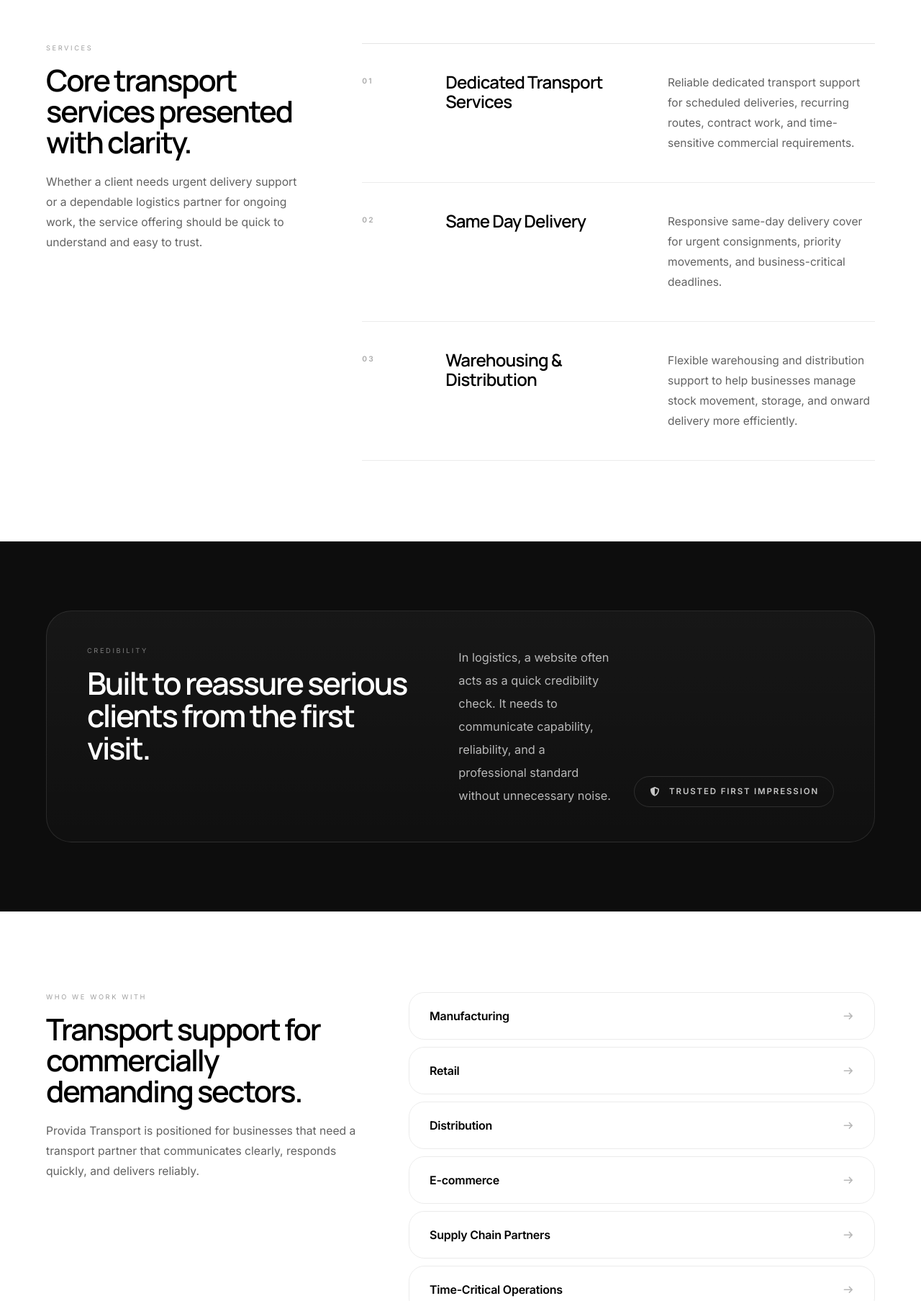
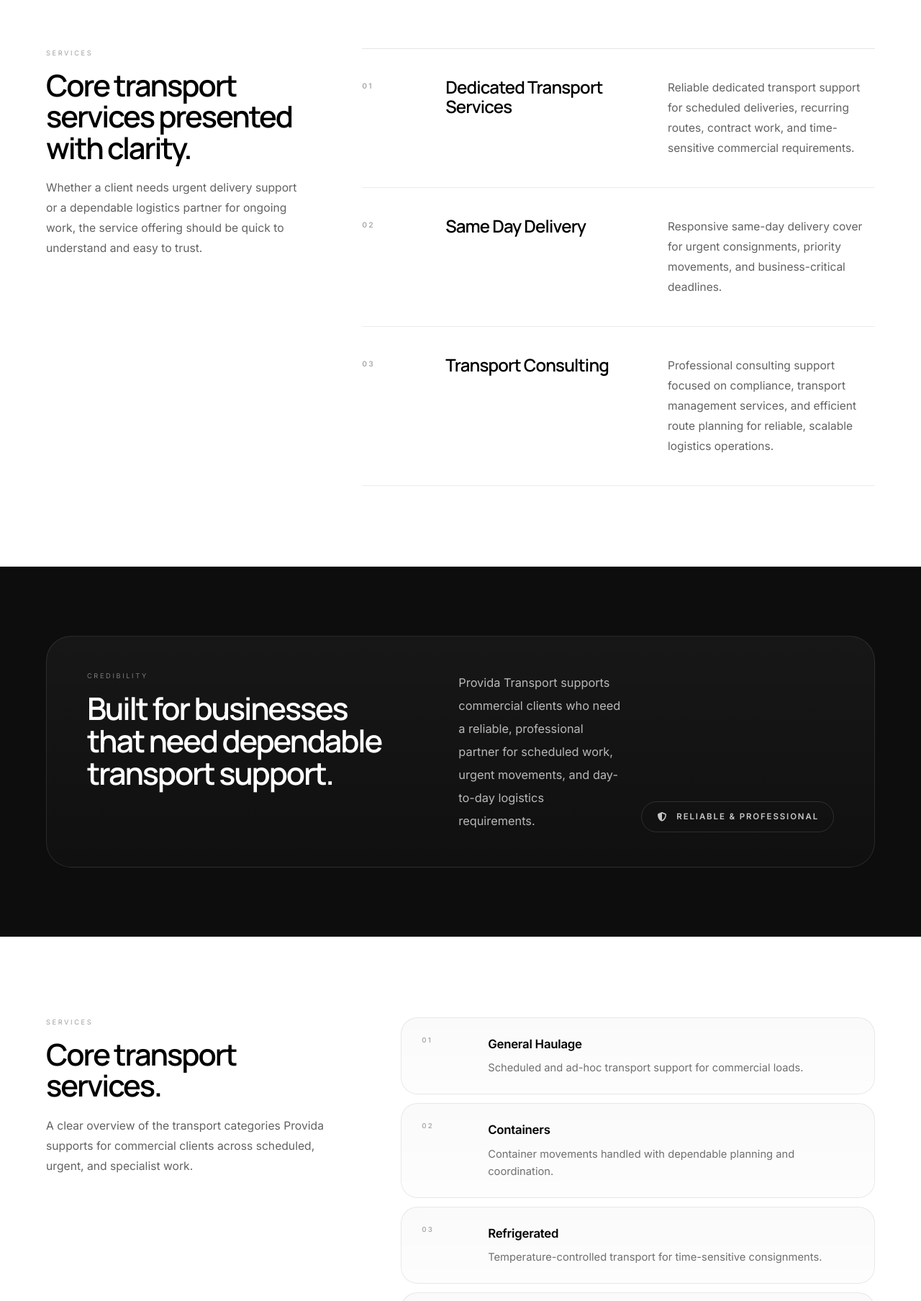
Before and after one commit to vaibhavbathla69/transport, a Next.js app: page / in a window 1280 px wide. Shown: the part 993-2800 px from the top of the page at 72% size. Built offline with nearby package versions, Linux system fonts and the light colour scheme.

Commit message:
Adjust hero layout for laptop breakpoint1

```diff
--- a/app/page.tsx
+++ b/app/page.tsx
@@ -87,19 +87,33 @@
     },
     {
       number: "03",
-      title: "Warehousing & Distribution",
+      title: "Transport Consulting",
       description:
-        "Flexible warehousing and distribution support to help businesses manage stock movement, storage, and onward delivery more efficiently.",
+        "Professional consulting support focused on compliance, transport management services, and efficient route planning for reliable, scalable logistics operations.",
     },
   ];
 
   const sectors = [
-    "Manufacturing",
-    "Retail",
-    "Distribution",
-    "E-commerce",
-    "Supply Chain Partners",
-    "Time-Critical Operations",
+    {
+      title: "General Haulage",
+      description: "Scheduled and ad-hoc transport support for commercial loads.",
+    },
+    {
+      title: "Containers",
+      description: "Container movements handled with dependable planning and coordination.",
+    },
+    {
+      title: "Refrigerated",
+      description: "Temperature-controlled transport for time-sensitive consignments.",
+    },
+    {
+      title: "Waste & Recycling",
+      description: "Reliable transport support for regulated waste and recycling operations.",
+    },
+    {
+      title: "Pallet Network",
+      description: "Efficient pallet distribution support for consistent day-to-day delivery work.",
+    },
   ];
 
   const principles = [
@@ -394,14 +408,7 @@
                 Provida Transport
               </div>
               <div className="mt-10 flex items-center justify-center">
-                <DotLottieReact
-                  src="/Delivery Truck _ Ignite Animation.lottie"
-                  autoplay
-                  speed={1}
-                  layout={{ fit: "contain", align: [0.5, 0.56] }}
-                  renderConfig={{ autoResize: true }}
-                  className="h-[150px] w-[220px] sm:h-[180px] sm:w-[260px] md:h-[220px] md:w-[340px]"
-                />
+                <div className="h-[1px] w-24 bg-black/12 sm:w-28" />
               </div>
               <div className="mt-7 max-w-[300px] text-[0.74rem] uppercase tracking-[0.16em] text-black/34 sm:mt-8 sm:max-w-[340px] sm:text-[0.86rem] sm:tracking-[0.18em]">
                 Dedicated transport and time-critical delivery support
@@ -412,12 +419,12 @@
       </AnimatePresence>
 
       <header className="sticky top-0 z-[100] border-b border-black/6 bg-white/92 backdrop-blur-xl">
-        <div className="mx-auto flex max-w-[1520px] items-center justify-between px-4 py-3 sm:px-6 md:px-10 md:py-5 xl:px-16">
+        <div className="mx-auto flex max-w-[1520px] items-center justify-between px-6 py-3 sm:px-8 md:px-10 md:py-5 xl:px-16">
           <a href="#hero" className="flex items-center">
             <img
               src="/provida-logo.jpeg"
               alt="Provida Transport logo"
-              className="h-8 w-auto object-contain sm:h-9 md:h-11"
+              className="h-11 w-auto object-contain sm:h-12 md:h-14"
             />
           </a>
 
@@ -564,7 +571,9 @@
               </div>
               <h1 className="font-display max-w-[860px] text-[3rem] leading-[0.92] tracking-[-0.065em] text-black sm:text-[3.8rem] md:text-[5.8rem] xl:text-[7.6rem]">
                 <span className="block">Transport,</span>
-                <span className="block text-black/64">done properly</span>
+                <span className="block pl-[0.08em] text-black/64 sm:pl-[0.1em]">
+                  done right
+                </span>
               </h1>
             </div>
 
@@ -643,11 +652,11 @@
               </div>
               <div>
                 <div className="text-[0.6rem] font-semibold uppercase tracking-[0.22em] text-black/40 sm:text-[0.64rem] sm:tracking-[0.24em]">
-                  Distribution support
+                  Transport consulting
                 </div>
                 <div className="mt-2 text-[0.92rem] leading-7 text-black/64 sm:text-[0.96rem]">
-                  Warehousing and onward delivery support to keep operations
-                  moving cleanly and efficiently.
+                  Compliance, transport management, and route planning support
+                  for reliable, scalable logistics operations.
                 </div>
               </div>
             </div>
@@ -659,15 +668,15 @@
         id="services"
         className="mx-auto max-w-[1440px] px-4 py-16 sm:px-6 sm:py-18 md:px-10 md:py-24 xl:px-16 xl:py-28"
       >
-        <div className="grid gap-10 sm:gap-12 xl:grid-cols-[0.68fr_1.32fr] xl:gap-18">
-          <div>
+        <div className="grid justify-items-center gap-10 sm:gap-12 xl:grid-cols-[0.68fr_1.32fr] xl:justify-items-stretch xl:gap-18">
+          <div className="text-center xl:text-left">
             <div className="text-[0.58rem] uppercase tracking-[0.28em] text-black/38">
               Services
             </div>
             <h2 className="font-display mt-4 max-w-[420px] text-[1.7rem] leading-[1.04] tracking-[-0.05em] text-black sm:text-[1.95rem] md:text-[2.6rem]">
               Core transport services presented with clarity.
             </h2>
-            <p className="mt-4 max-w-md text-[0.94rem] leading-7 text-black/62 sm:mt-5 sm:text-[0.98rem]">
+            <p className="mx-auto mt-4 max-w-md text-[0.94rem] leading-7 text-black/62 sm:mt-5 sm:text-[0.98rem] xl:mx-0">
               Whether a client needs urgent delivery support or a dependable
               logistics partner for ongoing work, the service offering should be
               quick to understand and easy to trust.
@@ -703,22 +712,22 @@
                 Credibility
               </div>
               <h2 className="font-display mt-4 max-w-[520px] text-[1.72rem] leading-[1.04] tracking-[-0.05em] text-white sm:text-[2rem] md:text-[2.7rem]">
-                Built to reassure serious clients from the first visit.
+                Built for businesses that need dependable transport support.
               </h2>
             </div>
 
             <div className="grid gap-5 md:grid-cols-[1fr_auto] md:items-end md:gap-7">
               <p className="max-w-[720px] text-[0.94rem] leading-7 text-white/70 sm:text-[1.02rem] sm:leading-8">
-                In logistics, a website often acts as a quick credibility check.
-                It needs to communicate capability, reliability, and a
-                professional standard without unnecessary noise.
+                Provida Transport supports commercial clients who need a
+                reliable, professional partner for scheduled work, urgent
+                movements, and day-to-day logistics requirements.
               </p>
               <div className="inline-flex items-center gap-3 rounded-full border border-white/12 px-4 py-3 text-[0.66rem] font-semibold uppercase tracking-[0.14em] text-white/76 sm:px-5 sm:text-[0.72rem] sm:tracking-[0.16em]">
                 <FontAwesomeIcon
                   icon={faShieldHalvedIcon}
                   className="text-[0.8rem]"
                 />
-                Trusted first impression
+                Reliable & Professional
               </div>
             </div>
           </div>
@@ -726,34 +735,39 @@
       </section>
 
       <section id="sectors" className="bg-white text-black">
-        <div className="mx-auto grid max-w-[1440px] gap-10 px-4 py-16 sm:px-6 sm:py-18 md:px-10 md:py-24 xl:grid-cols-[0.8fr_1.2fr] xl:gap-18 xl:px-16 xl:py-28">
-          <div>
+        <div className="mx-auto grid max-w-[1440px] justify-items-center gap-10 px-4 py-16 sm:px-6 sm:py-18 md:px-10 md:py-24 xl:grid-cols-[0.78fr_1.22fr] xl:justify-items-stretch xl:gap-18 xl:px-16 xl:py-28">
+          <div className="text-center xl:text-left">
             <div className="text-[0.58rem] uppercase tracking-[0.28em] text-black/38">
-              Who we work with
+              Services
             </div>
-            <h2 className="font-display mt-4 max-w-[400px] text-[1.7rem] leading-[1.04] tracking-[-0.05em] text-black sm:text-[1.95rem] md:text-[2.6rem]">
-              Transport support for commercially demanding sectors.
+            <h2 className="font-display mt-4 max-w-[420px] text-[1.7rem] leading-[1.04] tracking-[-0.05em] text-black sm:text-[1.95rem] md:text-[2.6rem]">
+              Core transport services.
             </h2>
-            <p className="mt-4 max-w-md text-[0.94rem] leading-7 text-black/62 sm:mt-5 sm:text-[0.98rem]">
-              Provida Transport is positioned for businesses that need a
-              transport partner that communicates clearly, responds quickly, and
-              delivers reliably.
+            <p className="mx-auto mt-4 max-w-md text-[0.94rem] leading-7 text-black/62 sm:mt-5 sm:text-[0.98rem] xl:mx-0">
+              A clear overview of the transport categories Provida supports for
+              commercial clients across scheduled, urgent, and specialist work.
             </p>
           </div>
 
-          <div className="grid gap-2.5">
-            {sectors.map((sector) => (
+          <div className="grid gap-3">
+            {sectors.map((sector, index) => (
               <div
-                key={sector}
-                className="flex items-center justify-between rounded-[1.15rem] border border-black/8 px-4 py-4 transition hover:border-black/16 sm:rounded-[1.35rem] sm:px-6 sm:py-5 md:px-7"
+                key={sector.title}
+                className="rounded-[1.2rem] border border-black/8 bg-[linear-gradient(180deg,rgba(0,0,0,0.02)_0%,rgba(0,0,0,0.008)_100%)] px-4 py-4 sm:rounded-[1.45rem] sm:px-6 sm:py-5 md:px-7 md:py-6"
               >
-                <div className="pr-4 text-[0.95rem] font-semibold tracking-[-0.015em] text-black sm:text-[1rem]">
-                  {sector}
+                <div className="grid gap-2 md:grid-cols-[72px_1fr] md:gap-5">
+                  <div className="text-[0.58rem] font-semibold uppercase tracking-[0.22em] text-black/32 sm:text-[0.6rem]">
+                    {String(index + 1).padStart(2, "0")}
+                  </div>
+                  <div>
+                    <div className="text-[0.98rem] font-semibold tracking-[-0.015em] text-black sm:text-[1.05rem]">
+                      {sector.title}
+                    </div>
+                    <p className="mt-2 max-w-[560px] text-[0.88rem] leading-6 text-black/56 sm:text-[0.92rem]">
+                      {sector.description}
+                    </p>
+                  </div>
                 </div>
-                <FontAwesomeIcon
-                  icon={faArrowRightIcon}
-                  className="text-[0.78rem] text-black/28"
-                />
               </div>
             ))}
           </div>
@@ -764,18 +778,18 @@
         id="approach"
         className="mx-auto max-w-[1440px] px-4 py-16 sm:px-6 sm:py-18 md:px-10 md:py-24 xl:px-16 xl:py-28"
       >
-        <div className="grid gap-10 xl:grid-cols-[0.74fr_1.26fr] xl:gap-18">
-          <div>
+        <div className="grid justify-items-center gap-10 xl:grid-cols-[0.74fr_1.26fr] xl:justify-items-stretch xl:gap-18">
+          <div className="text-center xl:text-left">
             <div className="text-[0.58rem] uppercase tracking-[0.28em] text-black/38">
               Approach
             </div>
             <h2 className="font-display mt-4 max-w-[420px] text-[1.7rem] leading-[1.04] tracking-[-0.05em] text-black sm:text-[1.95rem] md:text-[2.6rem]">
               Why businesses choose Provida Transport.
             </h2>
-            <p className="mt-4 max-w-md text-[0.94rem] leading-7 text-black/62 sm:mt-5 sm:text-[0.98rem]">
-              The site should help prospective clients understand not just what
-              Provida does, but why the business is a dependable partner to work
-              with.
+            <p className="mx-auto mt-4 max-w-md text-[0.94rem] leading-7 text-black/62 sm:mt-5 sm:text-[0.98rem] xl:mx-0">
+              Provida Transport is built around clear communication, responsive
+              service, and the dependable support commercial clients need from a
+              trusted transport partner.
             </p>
           </div>
 
@@ -798,18 +812,18 @@
       </section>
 
       <section id="quote" className="border-y border-black/8 bg-[#fbfbfb]">
-        <div className="mx-auto grid max-w-[1440px] gap-10 px-4 py-16 sm:px-6 sm:py-18 md:px-10 md:py-24 xl:grid-cols-[0.78fr_1.22fr] xl:gap-18 xl:px-16 xl:py-28">
-          <div>
+        <div className="mx-auto grid max-w-[1440px] justify-items-center gap-10 px-4 py-16 sm:px-6 sm:py-18 md:px-10 md:py-24 xl:grid-cols-[0.78fr_1.22fr] xl:justify-items-stretch xl:gap-18 xl:px-16 xl:py-28">
+          <div className="text-center xl:text-left">
             <div className="text-[0.58rem] uppercase tracking-[0.28em] text-black/38">
               Request a Quote
             </div>
             <h2 className="font-display mt-4 max-w-[420px] text-[1.7rem] leading-[1.04] tracking-[-0.05em] text-black sm:text-[1.95rem] md:text-[2.6rem]">
               Request a quote.
             </h2>
-            <p className="mt-4 max-w-md text-[0.94rem] leading-7 text-black/62 sm:mt-5 sm:text-[0.98rem]">
-              A simple enquiry form gives prospective clients a direct way to
-              discuss delivery requirements, recurring transport needs, or
-              distribution support.
+            <p className="mx-auto mt-4 max-w-md text-[0.94rem] leading-7 text-black/62 sm:mt-5 sm:text-[0.98rem] xl:mx-0">
+              Tell us about your delivery requirements, recurring transport
+              needs, or operational priorities, and we will respond with a
+              tailored quote.
             </p>
           </div>
 
@@ -875,7 +889,7 @@
               ) : null}
               <div className="flex flex-col gap-4 pt-2 sm:flex-row sm:flex-wrap sm:items-center sm:justify-between">
                 <p className="text-[0.7rem] uppercase tracking-[0.16em] text-black/34 sm:text-[0.78rem] sm:tracking-[0.18em]">
-                  Commercial enquiries only
+                  We respond to commercial transport enquiries
                 </p>
                 <button
                   type="submit"
@@ -898,15 +912,15 @@
         id="contact"
         className="mx-auto max-w-[1440px] px-4 py-16 sm:px-6 sm:py-18 md:px-10 md:py-24 xl:px-16 xl:py-28"
       >
-        <div className="grid gap-8 border-t border-black/10 pt-8 sm:pt-10 md:gap-10 xl:grid-cols-[0.78fr_1.22fr]">
-          <div>
+        <div className="grid justify-items-center gap-8 border-t border-black/10 pt-8 sm:pt-10 md:gap-10 xl:grid-cols-[0.78fr_1.22fr] xl:justify-items-stretch">
+          <div className="text-center xl:text-left">
             <div className="text-[0.58rem] uppercase tracking-[0.28em] text-black/38">
               Contact
             </div>
             <h2 className="font-display mt-4 max-w-[450px] text-[1.7rem] leading-[1.04] tracking-[-0.05em] text-black sm:text-[1.95rem] md:text-[2.5rem]">
               Get in touch with Provida Transport.
             </h2>
-            <p className="mt-4 max-w-md text-[0.94rem] leading-7 text-black/62 sm:mt-5 sm:text-[0.98rem]">
+            <p className="mx-auto mt-4 max-w-md text-[0.94rem] leading-7 text-black/62 sm:mt-5 sm:text-[0.98rem] xl:mx-0">
               Whether you need a one-off urgent movement or a longer-term
               logistics partner, Provida Transport can be contacted quickly to
               discuss requirements and provide a tailored quote.
@@ -920,7 +934,7 @@
               </div>
               <div className="flex items-center gap-3 text-[0.95rem] font-semibold tracking-[-0.01em] text-black sm:text-[0.98rem]">
                 <FontAwesomeIcon icon={faPhoneIcon} className="text-[0.82rem]" />
-                +44 (0)XXX XXX XXXX
+                +(44)7925617405
               </div>
             </div>
             <div className="grid gap-2 rounded-[1.35rem] border border-black/8 bg-white px-5 py-5 sm:gap-5 sm:rounded-[1.6rem] sm:px-6 sm:py-6 md:grid-cols-[160px_1fr] md:px-8">
@@ -928,7 +942,7 @@
                 Email
               </div>
               <div className="break-all text-[0.95rem] font-semibold tracking-[-0.01em] text-black sm:break-normal sm:text-[0.98rem]">
-                hello@providatransport.co.uk
+                enquiries@providatransport.com
               </div>
             </div>
             <div className="grid gap-2 rounded-[1.35rem] border border-black/8 bg-white px-5 py-5 sm:gap-5 sm:rounded-[1.6rem] sm:px-6 sm:py-6 md:grid-cols-[160px_1fr] md:px-8">
```
